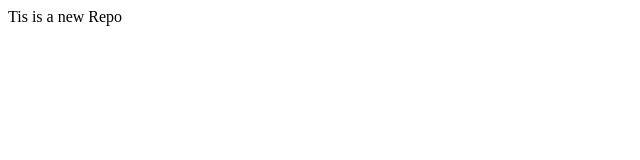
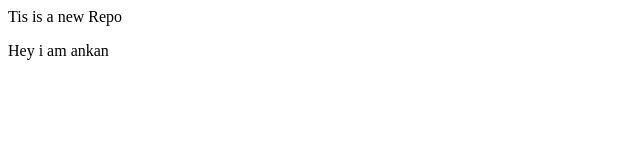
Before and after one commit to Ankan855/localrepo, a plain HTML site: page index.html in a window 1280 px wide. Shown: the full height of the page, 0-640 px from the left. Drawn offline with Linux system fonts and the light colour scheme.

Commit message:
Update index.html

```diff
--- a/index.html
+++ b/index.html
@@ -1 +1,2 @@
 <p>Tis is a new Repo</p>
+<p>Hey i am ankan</p>
```
